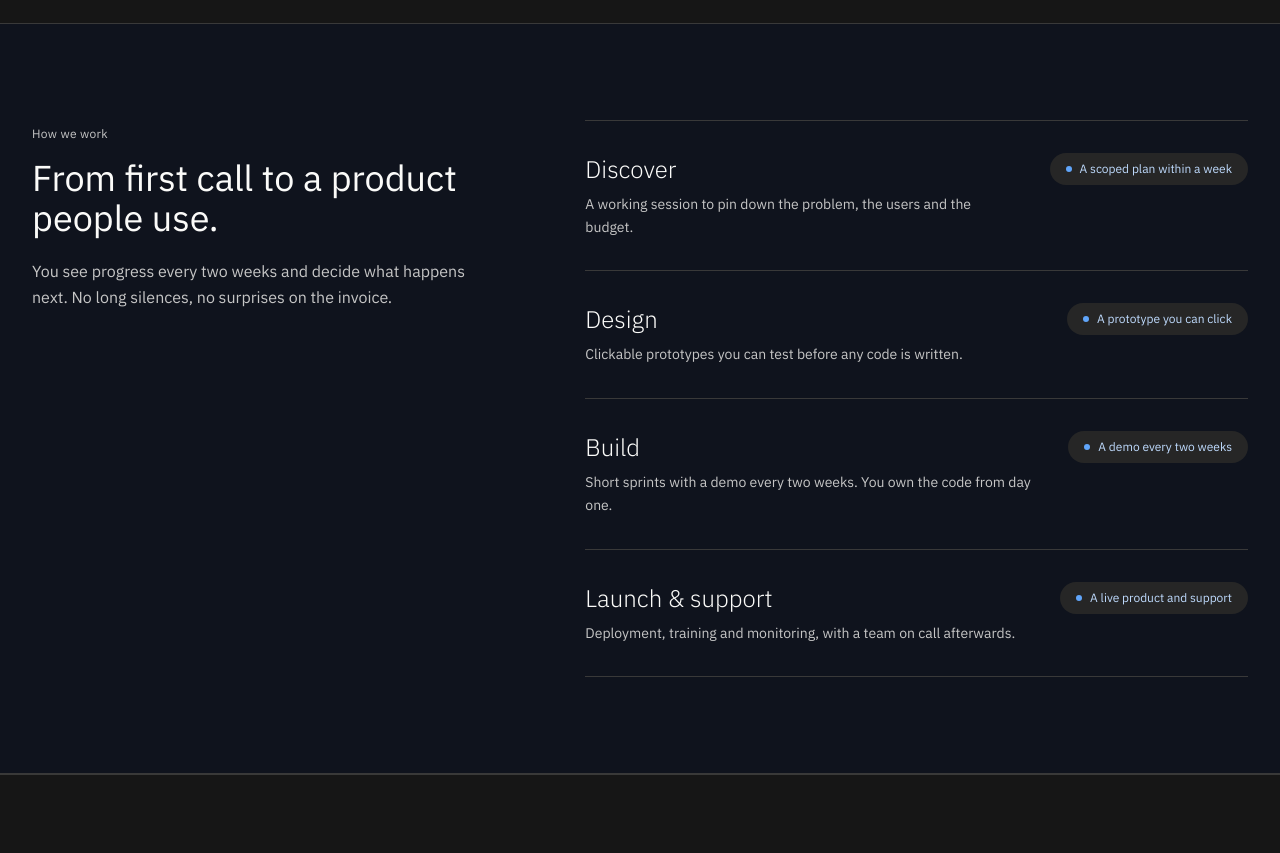
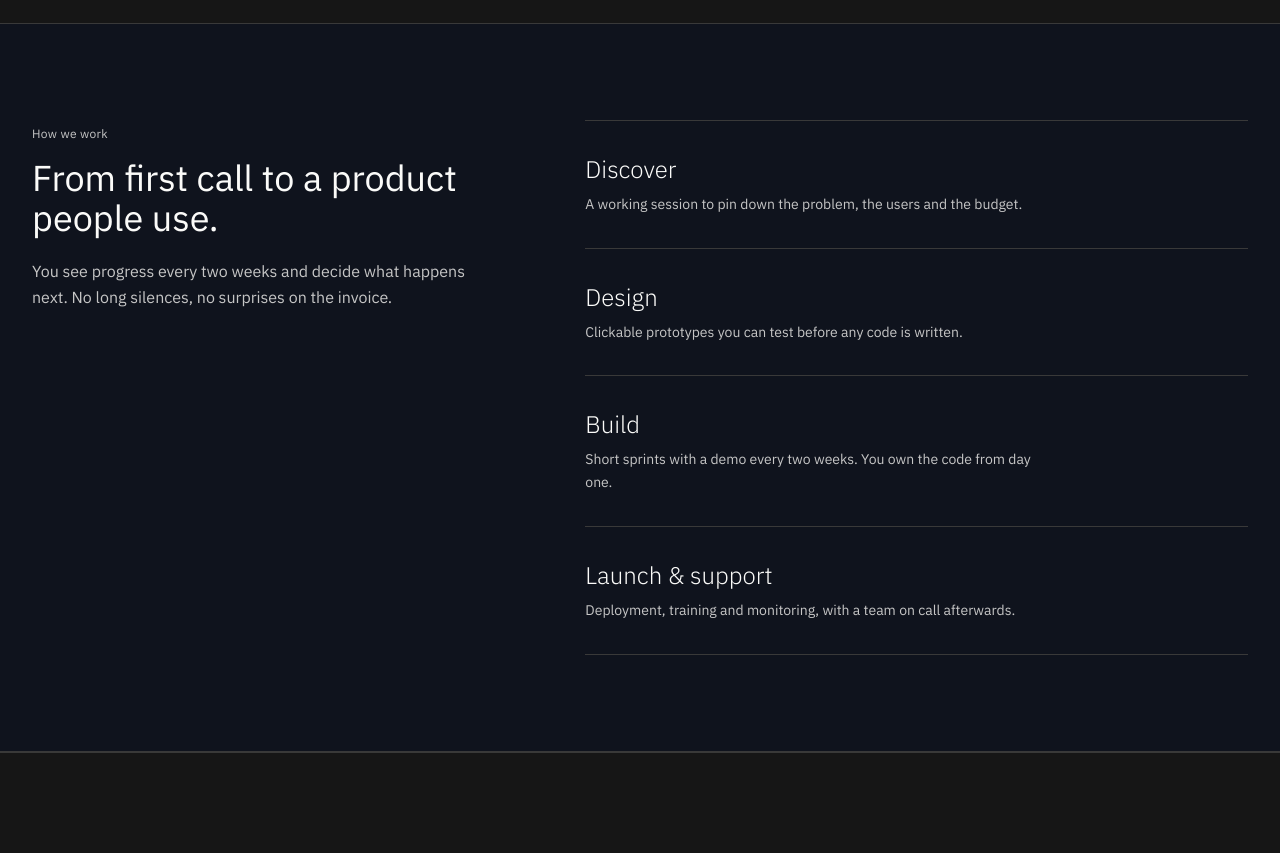
Before and after one commit to SamyShaawat/rowad-for-software-development, a Next.js app: page / in a window 1280 px wide. Shown: the part 1880-2733 px from the top of the page. Built offline with nearby package versions, Linux system fonts and the light colour scheme.

Commit message:
chore: remove deliverable tags from How we work stages

```diff
--- a/src/components/sections/ProcessSection.tsx
+++ b/src/components/sections/ProcessSection.tsx
@@ -2,22 +2,18 @@ const steps = [
   {
     title: 'Discover',
     text: 'A working session to pin down the problem, the users and the budget.',
-    gets: 'A scoped plan within a week',
   },
   {
     title: 'Design',
     text: 'Clickable prototypes you can test before any code is written.',
-    gets: 'A prototype you can click',
   },
   {
     title: 'Build',
     text: 'Short sprints with a demo every two weeks. You own the code from day one.',
-    gets: 'A demo every two weeks',
   },
   {
     title: 'Launch & support',
     text: 'Deployment, training and monitoring, with a team on call afterwards.',
-    gets: 'A live product and support',
   },
 ];
 
@@ -45,23 +41,13 @@ export function ProcessSection() {
 
         <ol className="border-t border-blue-200 dark:border-slate-700">
           {steps.map((s) => (
-            <li
-              key={s.title}
-              className="grid gap-4 border-b border-blue-200 py-8 dark:border-slate-700 sm:grid-cols-[1fr_auto] sm:items-start sm:gap-8"
-            >
+            <li key={s.title} className="border-b border-blue-200 py-8 dark:border-slate-700">
               <div>
                 <h3 className="text-2xl font-light text-slate-900 dark:text-white">{s.title}</h3>
                 <p className="mt-2 max-w-md text-sm leading-relaxed text-slate-600 dark:text-slate-300">
                   {s.text}
                 </p>
               </div>
-              <p className="inline-flex w-fit items-center gap-2 rounded-full bg-white px-4 py-2 text-xs text-blue-800 dark:bg-slate-800 dark:text-blue-200">
-                <span
-                  className="h-1.5 w-1.5 rounded-full bg-blue-600 dark:bg-blue-400"
-                  aria-hidden="true"
-                />
-                {s.gets}
-              </p>
             </li>
           ))}
         </ol>
```
